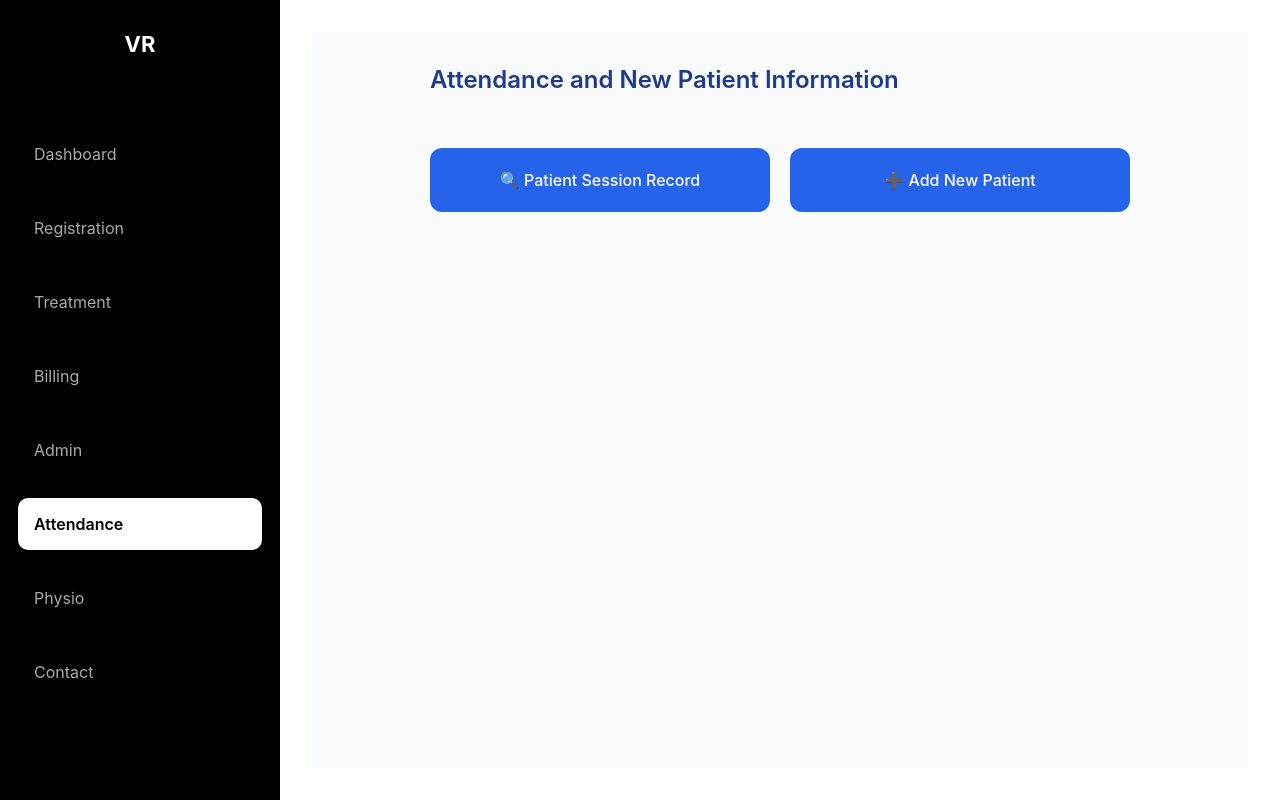
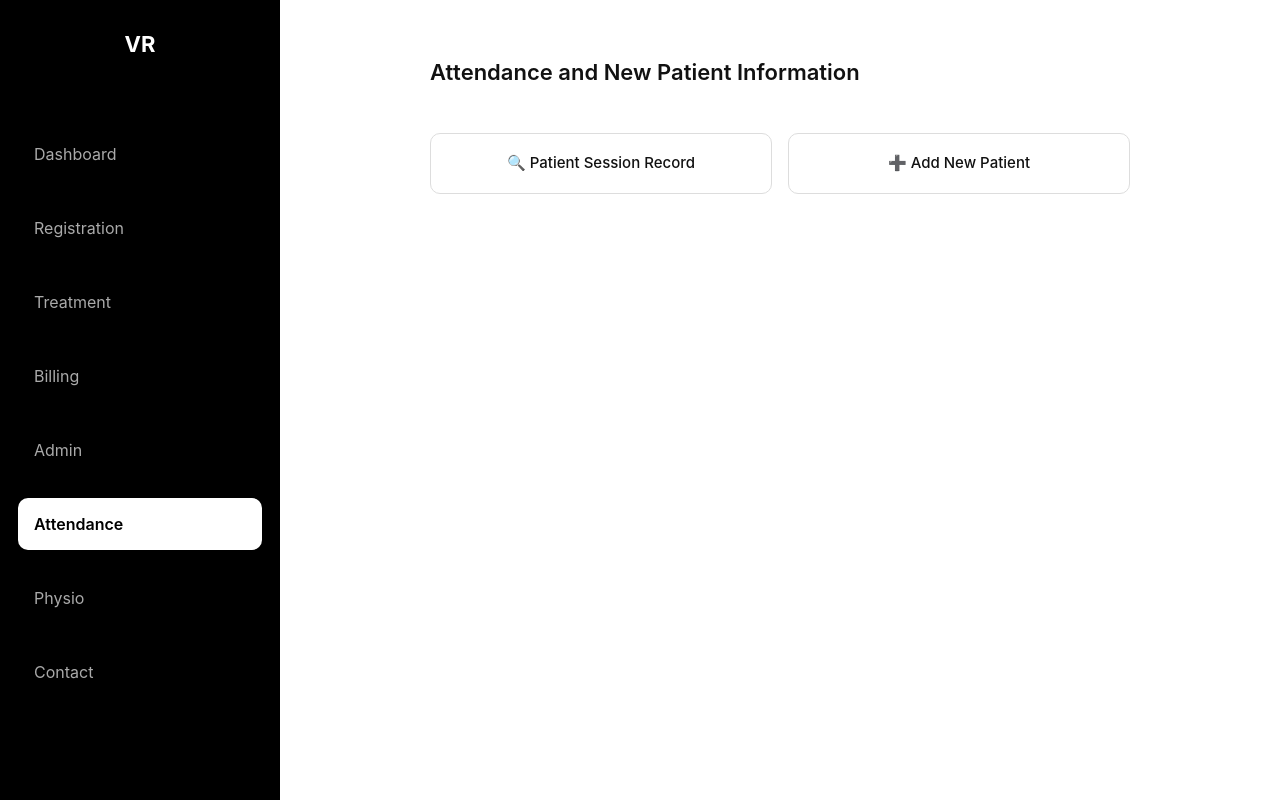
Before and after one commit to Rishwanth-M/Physio-Main, a React (Vite) app: page /attendance in a window 1280 px wide. Built offline with nearby package versions, Linux system fonts and the light colour scheme; no server answers.

Commit message:
Update attendance.css

```diff
--- a/src/pages/attendance/styles/attendance.css
+++ b/src/pages/attendance/styles/attendance.css
@@ -2,12 +2,11 @@
 .attendance-container {
   width: 100%;
   min-height: 100%;
-  padding: 30px;
-  background: #f8fafc;
+  padding: 24px;
 
   display: flex;
   flex-direction: column;
-  align-items: center; /* ✅ center everything */
+  align-items: center;
 }
 
 /* ===== HEADER ===== */
@@ -19,61 +18,63 @@
   justify-content: space-between;
   align-items: center;
 
-  margin-bottom: 30px;
+  margin-bottom: 24px;
 }
 
 .attendance-header h2 {
-  font-size: 24px;
+  font-size: 22px;
   font-weight: 600;
-  color: #1e3a8a;
+  color: #111;
 }
 
-/* ===== OPTIONS WRAPPER ===== */
+/* ===== OPTIONS ===== */
 .attendance-options {
   width: 100%;
-  max-width: 700px; /* ✅ stops stretching */
+  max-width: 700px;
 
   display: grid;
   grid-template-columns: 1fr 1fr;
-  gap: 20px;
+  gap: 16px;
 }
 
-/* ===== BUTTON STYLE ===== */
+/* ===== BUTTON ===== */
 .attendance-options button {
-  padding: 20px;
-  border-radius: 12px;
-  border: none;
+  padding: 18px;
+  border-radius: 10px;
+  border: 1px solid #ddd;
 
-  background: #2563eb;
-  color: white;
+  background: #fff;
+  color: #111;
 
-  font-size: 16px;
+  font-size: 15px;
   font-weight: 500;
 
   cursor: pointer;
-  transition: 0.25s;
 
   display: flex;
   align-items: center;
   justify-content: center;
   gap: 8px;
+
+  transition: background 0.2s, color 0.2s;
 }
 
-/* HOVER */
+/* HOVER (NO JUMP) */
 .attendance-options button:hover {
-  background: #1e40af;
-  transform: translateY(-2px);
+  background: #000;
+  color: #fff;
 }
 
 /* BACK BUTTON */
 .back-btn {
-  border: 1px solid #e5e7eb;
-  background: #2a88e6;
-  cursor: pointer;
+  border: 1px solid #ddd;
+  background: #fff;
+  color: #111;
 }
 
 .back-btn:hover {
-  background: #2a88e6;
+  background: #000;
+  color: #fff;
 }
 
 /* ===== MOBILE ===== */
@@ -84,7 +85,7 @@
   }
 
   .attendance-options {
-    grid-template-columns: 1fr; /* stack */
+    grid-template-columns: 1fr;
     gap: 12px;
   }
 
@@ -92,4 +93,8 @@
     width: 100%;
     padding: 16px;
   }
+
+  .attendance-header h2 {
+    font-size: 18px;
+  }
 }
```
